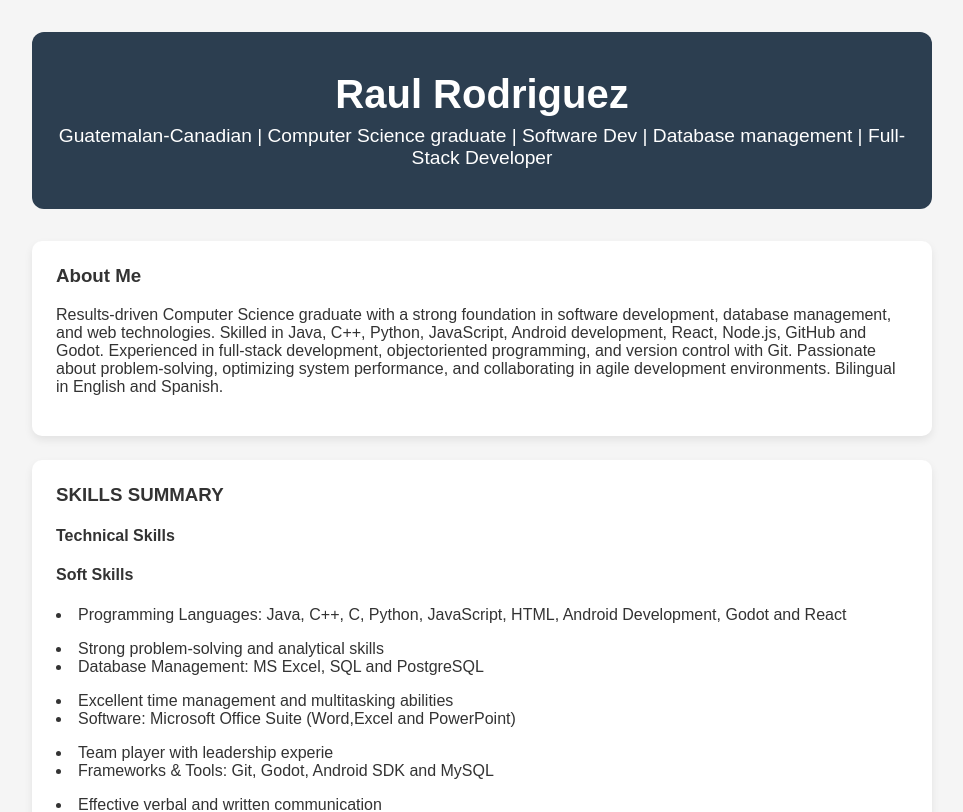
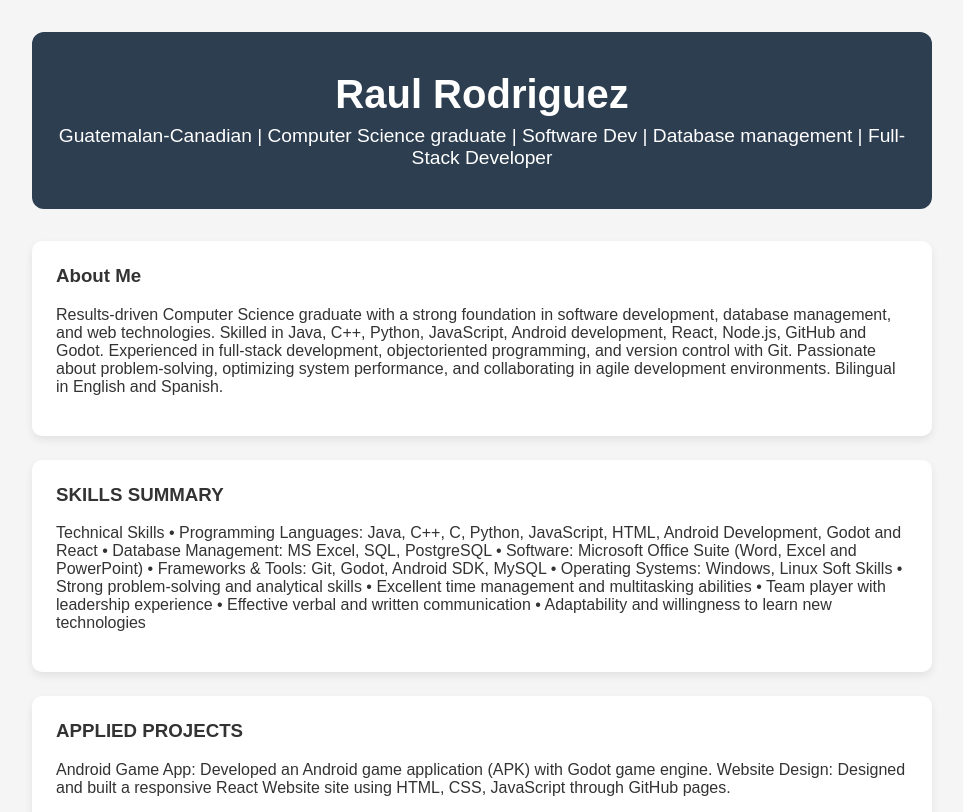
Before and after one commit to Raul-Rod/raul-rod.github.io, a React (Create React App) app: page / in a window 1280 px wide. Shown: the top 812 px of the page, without its empty margins (158-1121 px from the left). Built offline with nearby package versions, Linux system fonts and the light colour scheme.

Commit message:
quick fix

```diff
--- a/src/App.js
+++ b/src/App.js
@@ -35,12 +35,28 @@ function App() {
 
           <div className="project-card">
           <h3>SKILLS SUMMARY</h3>
-          <h4>Technical Skills</h4><h4>   </h4><h4>Soft Skills</h4>
-          <li>Programming Languages: Java, C++, C, Python, JavaScript, HTML, Android Development, Godot and React</li><p>   </p><li>Strong problem-solving and analytical skills</li>
-          <li>Database Management: MS Excel, SQL and PostgreSQL</li><p>   </p><li>Excellent time management and multitasking abilities</li>
-          <li>Software: Microsoft Office Suite (Word,Excel and PowerPoint)</li><p>   </p><li>Team player with leadership experie</li>
-          <li>Frameworks & Tools: Git, Godot, Android SDK and MySQL</li><p>   </p><li>Effective verbal and written communication</li>
-          <li>Operating Systems: Windows, Linux</li><p>   </p><li>Adaptability and willingness to learn new technologies</li>
+          <p>Technical Skills
+• Programming Languages: Java, C++, C,
+Python, JavaScript, HTML, Android
+Development, Godot and React
+• Database Management: MS Excel, SQL,
+PostgreSQL
+• Software: Microsoft Office Suite (Word,
+Excel and PowerPoint)
+• Frameworks & Tools: Git, Godot,
+Android SDK, MySQL
+• Operating Systems: Windows, Linux
+Soft Skills
+• Strong problem-solving and analytical
+skills
+• Excellent time management and
+multitasking abilities
+• Team player with leadership experience
+• Effective verbal and written
+communication
+• Adaptability and willingness to learn new
+technologies
+</p>
           </div>
 
           <div className="project-card">
```
